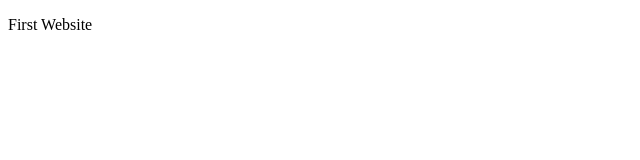
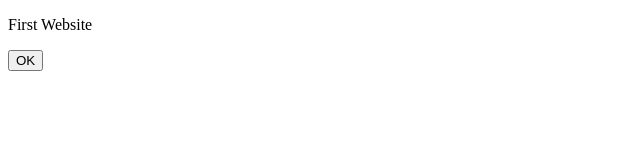
Before and after one commit to MaciejSzerwinski/QRCodeScaner, a plain HTML site: page index.html in a window 1280 px wide. Shown: the full height of the page, 0-640 px from the left. Drawn offline with Linux system fonts and the light colour scheme.

Commit message:
Update index.html

```diff
--- a/index.html
+++ b/index.html
@@ -7,5 +7,6 @@
    <form action="some_action" method="POST">
    </form>
    <p>First Website</p>
+   <button type="button" onclick="ok.performClick();">OK</button>
 </body>
 </html>
```
